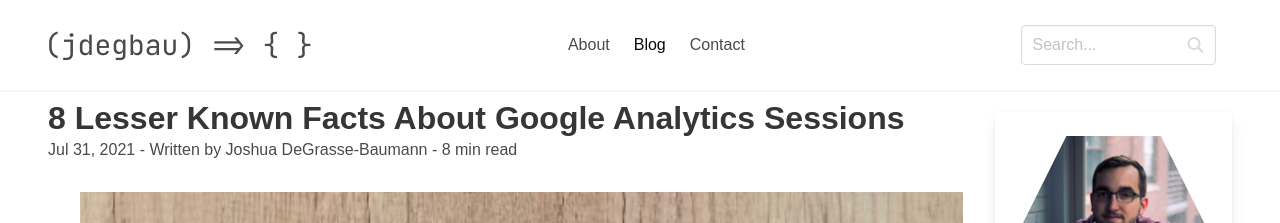
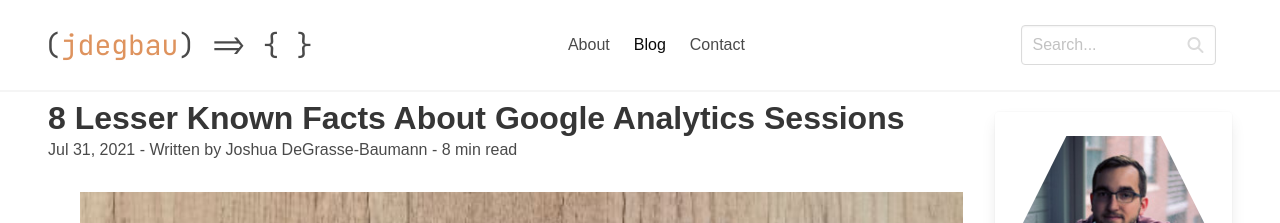
Before and after one commit to jdegbau/jdegbau.github.io, a Jekyll site: the page built from _posts/2021-07-31-lesser-known-ga-facts.md, in a window 1280 px wide. Shown: the top 223 px of the page. Built offline with Jekyll 4.4.1, drawn with Linux system fonts in a browser that asks for light colours; nearby versions of some CDN libraries; comment, search, counter and statistics services are not loaded.

Commit message:
Add orange to logo

```diff
--- a/_config.yml
+++ b/_config.yml
@@ -7,6 +7,7 @@
 # Plugins
 plugins:
   - jekyll-redirect-from
+  - jekyll-minifier
 whitelist:
   - jekyll-redirect-from
 
--- a/_includes/navigation.html
+++ b/_includes/navigation.html
@@ -1,7 +1,7 @@
 <nav class="navbar menu is-fixed-top is-spaced has-shadow" role="navigation" aria-label="main navigation">
 	<div class="navbar-brand">
 	  <a class="navbar-item" href="/">
-		<p>(jdegbau) => {<span id="logo-cursor">|</span>}</p>
+		<p>(<span id="logo-argument">jdegbau</span>) => {<span id="logo-cursor">|</span>}</p>
 	  </a>
 
 	  <a role="button" class="navbar-burger" aria-label="menu" aria-expanded="false" data-target="navbar-menu-list">
@@ -45,4 +45,13 @@
 			opacity: 1;
 		}
 		}
+
+		span#logo-argument {
+			color: #de935e;
+		}
+
+		span.navbar-brand {
+			color: #C5C8C6;
+		}
+
   </style>
--- a/_sass/main.scss
+++ b/_sass/main.scss
@@ -13,7 +13,6 @@
 $family-monospace: "JetBrains Mono", monospace;
 
 // Update some of Bulma's component variables
-
 
 // Import only what you need from Bulma
 @import "./utilities/_all.sass";
```
